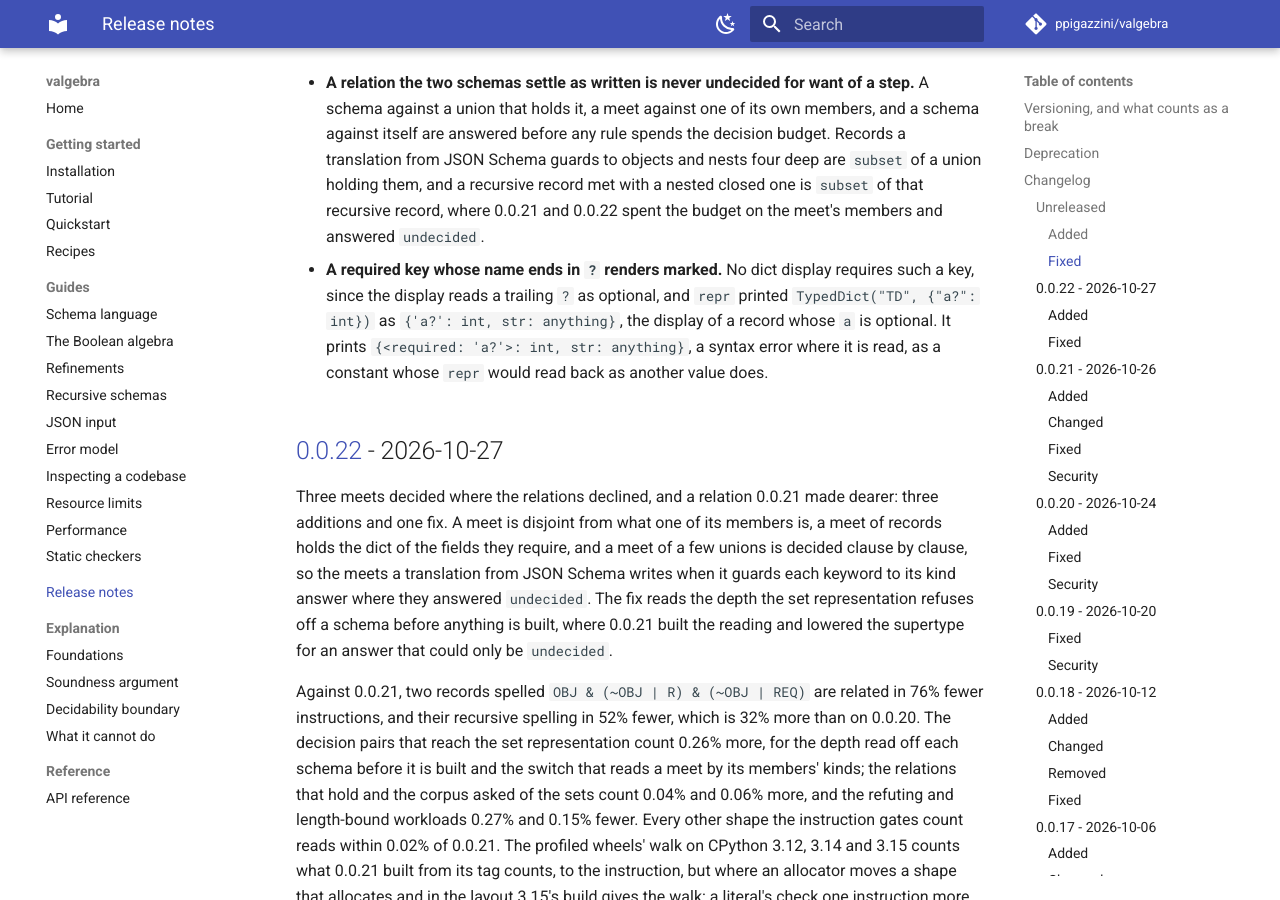
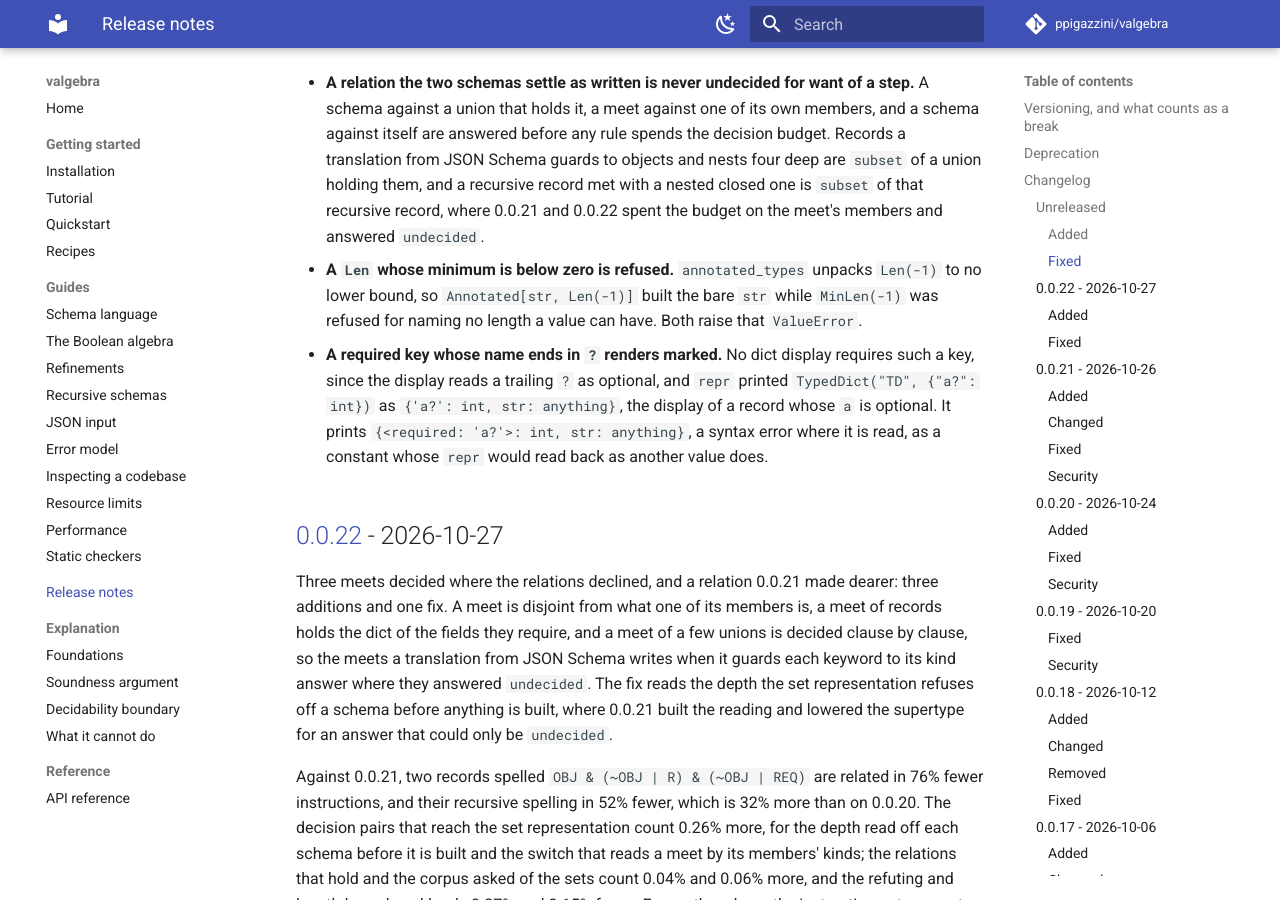
Before and after one commit to ppigazzini/valgebra, an MkDocs documentation site: the page built from docs/12-changelog.md, in a window 1280 px wide and 900 px high, scrolled down 2391 px. Built offline with MkDocs 1.6.1 and Material for MkDocs 9.7.7, drawn with Linux system fonts in a browser that asks for light colours; comment, search, counter and statistics services are not loaded.

Commit message:
fix: a Len whose minimum is below zero is refused as MinLen is
annotated_types yields no MinLen from a Len whose minimum is below one, so
Len(-1) unpacked to no bound at all and built the bare base, where MinLen(-1) is
refused for naming no length a value can have. A grouped marker's minimum
length is read before it unpacks, and a negative one is refused with the
message MinLen's is.

```diff
--- a/CHANGELOG.md
+++ b/CHANGELOG.md
@@ -21,6 +21,7 @@ answer of its own, or a repair to a change not yet released.
 - feat: a word boundary at a pattern's end is read as the character it asks about
 - fix: a required key ending in ? renders with a mark that does not parse
 - feat: a pair every decider declines is asked in its other spellings
+- fix: a Len whose minimum is below zero is refused as MinLen is
 
 -->
 
@@ -91,6 +92,11 @@ answer of its own, or a repair to a change not yet released.
   recursive record met with a nested closed one is `subset` of that recursive
   record, where 0.0.21 and 0.0.22 spent the budget on the meet's members and
   answered `undecided`.
+
+- **A `Len` whose minimum is below zero is refused.** `annotated_types` unpacks
+  `Len(-1)` to no lower bound, so `Annotated[str, Len(-1)]` built the bare
+  `str` while `MinLen(-1)` was refused for naming no length a value can have.
+  Both raise that `ValueError`.
 
 - **A required key whose name ends in `?` renders marked.** No dict display
   requires such a key, since the display reads a trailing `?` as optional, and
```
Also changed, not shown: docs/05-refinements.md (+3 -1 lines), 3 other files.
